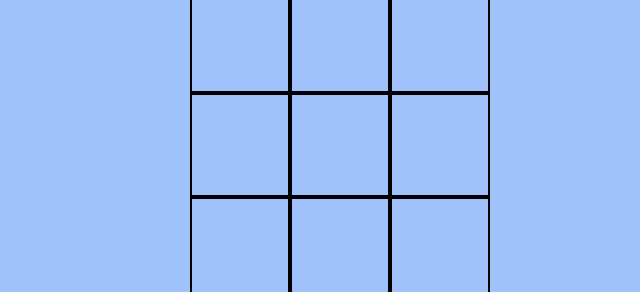
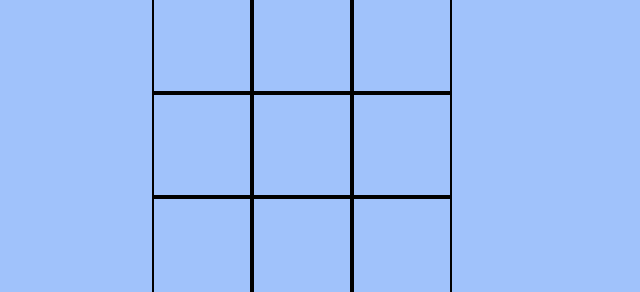
Before and after one commit to whateveryam/Week_10_project, a website: page index.html in a window 1280 px wide. Shown: the part 67-359 px from the top of the page, without its empty margins (338-978 px from the left). Drawn offline with nearby package versions, Linux system fonts and the light colour scheme.

Commit message:
made changes after mentor meeting

```diff
--- a/index.js
+++ b/index.js
@@ -3,7 +3,10 @@ title.addEventListener("click", function() {
     title.style.color="blue"
 })
 
-//getting the boxes to change when clicked
+//getting all cells named square
+//stating which player starts so we can later alternate
+//empty array for moves, 9 for each square
+//boolean to help later indicate if the game is over
 const square = document.querySelectorAll(".square");
 let currentPlayer= "X";
 let options = ["","","","","","","","",""];
@@ -21,6 +24,7 @@ const winningCombos=[
 ]
 
 startGame();
+
 
 function startGame(){
     square.forEach((square, index) => {
@@ -76,7 +80,7 @@ function checkWinner(){
         running = false;
     }
     else if(!options.includes("")){
-        statusText.textContent = `Draw!`;
+        statusText.textContent = `Cats!`;
         running = false;
     }
     else{
--- a/style.css
+++ b/style.css
@@ -1,13 +1,17 @@
+@import url('https://fonts.googleapis.com/css2?family=Nova+Square&display=swap');
+
 
 .square {
+    display: flex;
+    justify-content: center;
+    align-items: center;
     max-width: 100px;
     max-height:100px;
     min-width: 100px;
     min-height: 100px;
     border: 2px solid black;
-    text-align: center;
     padding: 50px 0;
-    font-family: 'Courier New', Courier, monospace;
+    font-size: 3rem;
 }
 
 #statusText {
@@ -21,11 +25,12 @@
 
 .wholePage {
     background-color: rgb(160, 194, 251);
+    font-family: 'Nova Square', sans-serif;
 }
 
 .row {
     display: grid;
     grid-template-columns: repeat(3, auto);
-    width: 225px;
+    justify-content: center;
     margin: auto;
 }
```
